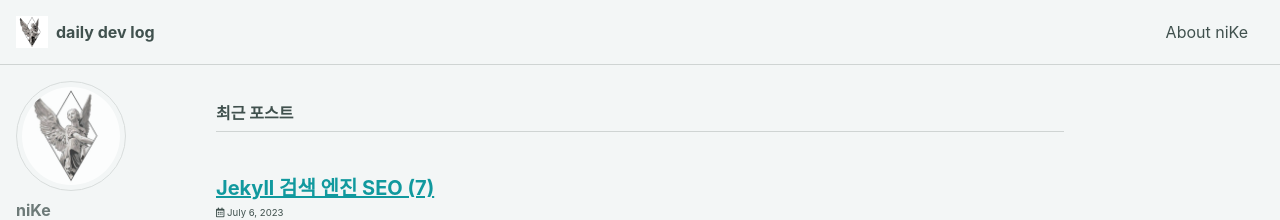
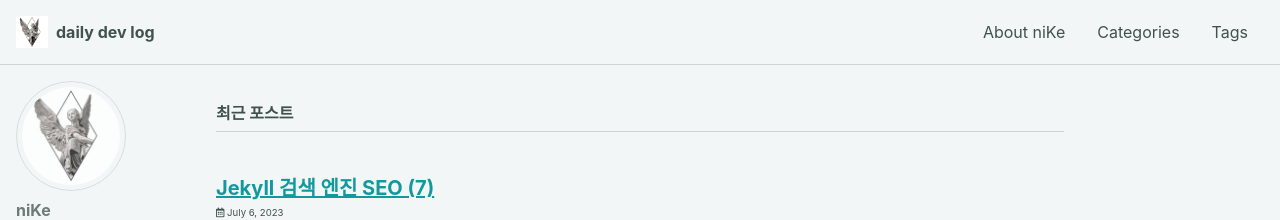
Before and after one commit to KwakTaeMin/KwakTaeMin.github.io, a Jekyll site: the page built from index.html, in a window 1280 px wide and 1003 px high. Shown: the top 220 px of the window. Built offline with Jekyll 4.4.1, drawn with Linux system fonts in a browser that asks for light colours; cached includes are drawn as plain includes; the list of posts is cut into pages by our own code.

Commit message:
카테고리 태그 메뉴 추가

```diff
--- a/_data/navigation.yml
+++ b/_data/navigation.yml
@@ -2,3 +2,7 @@
 main:
   - title: "About niKe"
     url: https://pleasant-carver-620.notion.site/TaeMin-Kwak-e3c9fb17636f4abc9fac9df76885045f?pvs=4
+  - title: "Categories"
+    url: /categories/
+  - title: "Tags"
+    url: /tags/
```
